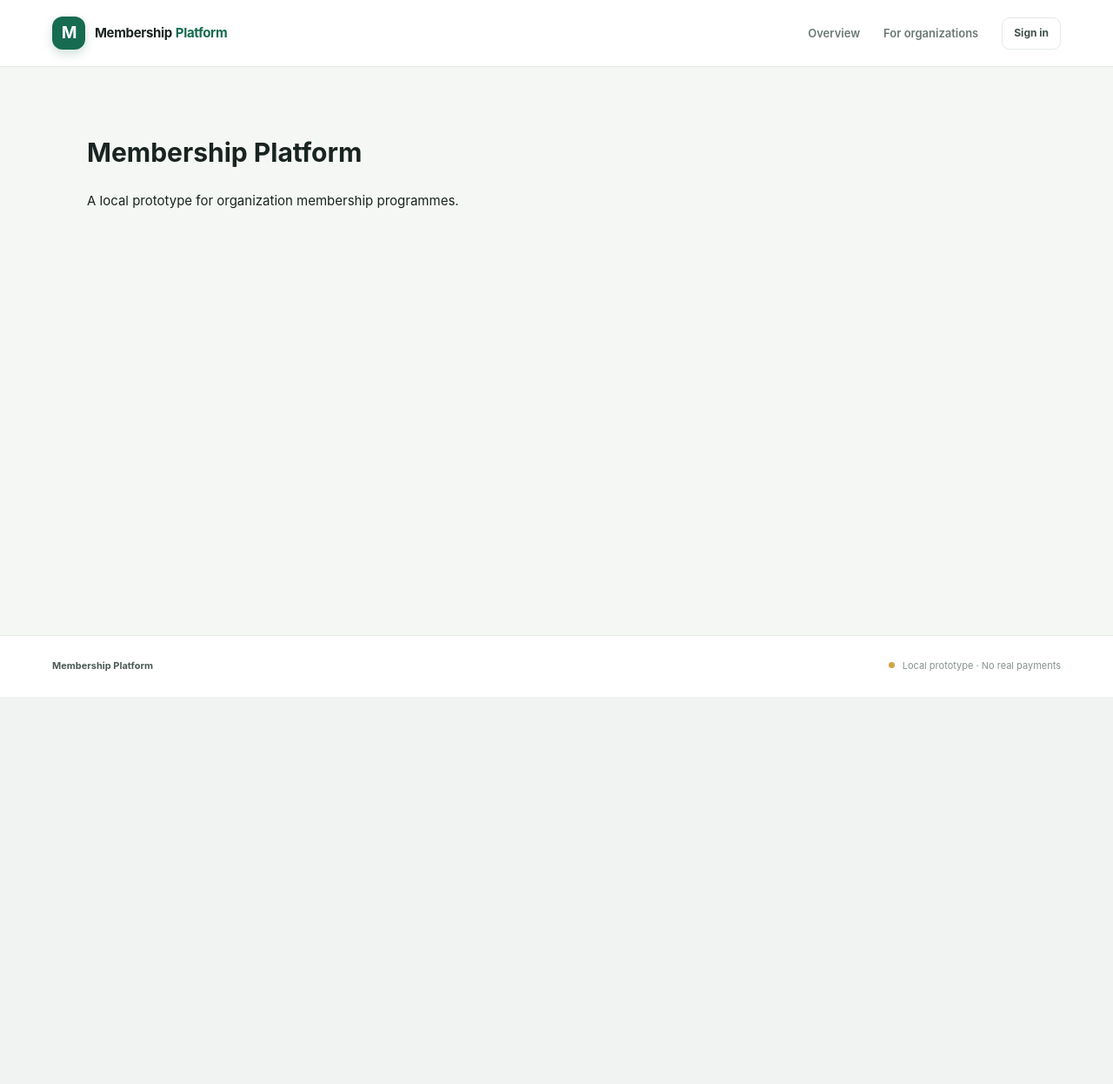
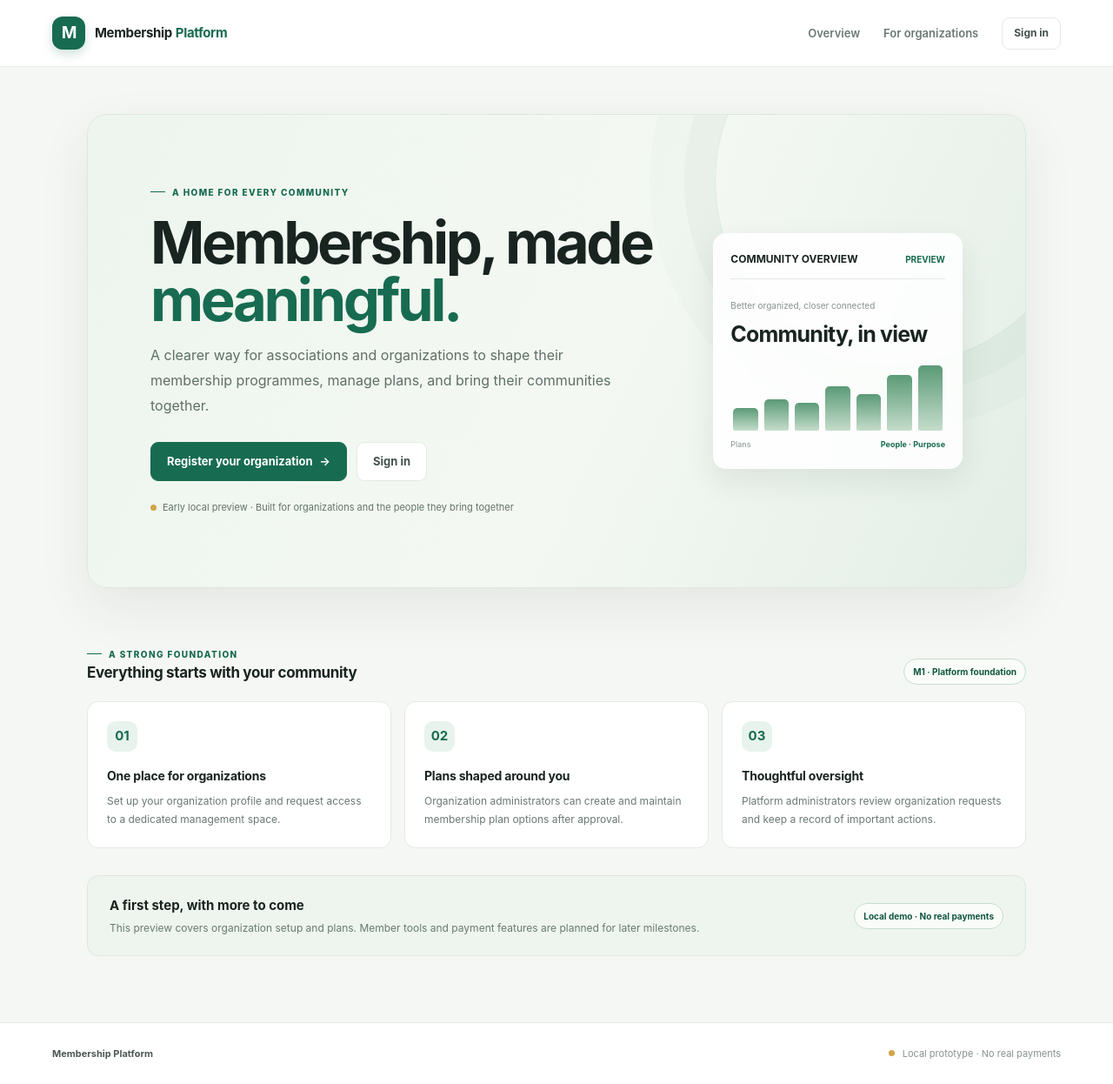
Before and after one commit to itsmepava/Socio, a Flask app: page / in a window 1280 px wide. Shown: the whole page at 87% size. Before the commit the page ends 801 px from the top, so only its background shows below. Run offline with Flask 3, Linux system fonts and the light colour scheme; some libraries are stand-ins or nearby versions.

Commit message:
Refresh Membership Platform landing page

```diff
--- a/templates/index.html
+++ b/templates/index.html
@@ -1 +1,62 @@
-{% extends 'base.html' %}{% block content %}<h1>Membership Platform</h1><p>A local prototype for organization membership programmes.</p>{% if g.user and g.user.role == 'member' %}<p>Member features arrive in a later milestone.</p>{% endif %}{% endblock %}
+{% extends 'base.html' %}
+{% block title %}A better way to bring members together{% endblock %}
+{% block content %}
+  {% if g.user and g.user.role == 'member' %}
+    <section class="hero">
+      <div class="hero-grid">
+        <div class="hero-copy">
+          <span class="eyebrow">Your membership space</span>
+          <h1 class="hero-title">Welcome to your <em>community.</em></h1>
+          <p class="hero-description">Your member dashboard is part of the next product milestone. For now, your account is signed in and ready for the member experience as it takes shape.</p>
+          <div class="hero-actions"><span class="status-badge status-pending">Member tools coming next</span></div>
+          <p class="hero-note">You are signed in as {{ g.user.email }}.</p>
+        </div>
+        <aside class="preview-card" aria-label="Membership platform preview">
+          <div class="preview-top"><span class="preview-brand">MEMBERSHIP OVERVIEW</span><span class="preview-label">MEMBER</span></div>
+          <div class="preview-stat"><small>Built around your community</small><strong>One home for belonging</strong></div>
+          <div class="preview-bars" aria-hidden="true"><i></i><i></i><i></i><i></i><i></i><i></i><i></i></div>
+          <div class="preview-foot"><span>Organize</span><strong>Connect · Grow</strong></div>
+        </aside>
+      </div>
+    </section>
+    <section class="home-section">
+      <span class="eyebrow">What comes next</span>
+      <h2 class="section-heading">A smoother member experience</h2>
+      <p class="section-copy">Membership, renewals, and account tools will be added in the next milestones.</p>
+    </section>
+  {% else %}
+    <section class="hero">
+      <div class="hero-grid">
+        <div class="hero-copy">
+          <span class="eyebrow">A home for every community</span>
+          <h1 class="hero-title">Membership, made <em>meaningful.</em></h1>
+          <p class="hero-description">A clearer way for associations and organizations to shape their membership programmes, manage plans, and bring their communities together.</p>
+          <div class="hero-actions">
+            <a class="button" href="{{ url_for('register_organization') }}">Register your organization <span aria-hidden="true">→</span></a>
+            <a class="button button-quiet" href="{{ url_for('login') }}">Sign in</a>
+          </div>
+          <p class="hero-note">Early local preview · Built for organizations and the people they bring together</p>
+        </div>
+        <aside class="preview-card" aria-label="Membership platform preview">
+          <div class="preview-top"><span class="preview-brand">COMMUNITY OVERVIEW</span><span class="preview-label">PREVIEW</span></div>
+          <div class="preview-stat"><small>Better organized, closer connected</small><strong>Community, in view</strong></div>
+          <div class="preview-bars" aria-hidden="true"><i></i><i></i><i></i><i></i><i></i><i></i><i></i></div>
+          <div class="preview-foot"><span>Plans</span><strong>People · Purpose</strong></div>
+        </aside>
+      </div>
+    </section>
+
+    <section class="home-section" aria-labelledby="platform-capabilities">
+      <div class="section-topline">
+        <div><span class="eyebrow">A strong foundation</span><h2 class="section-heading" id="platform-capabilities">Everything starts with your community</h2></div>
+        <span class="roadmap-tag">M1 · Platform foundation</span>
+      </div>
+      <div class="feature-grid">
+        <article class="feature-card"><span class="feature-icon" aria-hidden="true">01</span><h3>One place for organizations</h3><p>Set up your organization profile and request access to a dedicated management space.</p></article>
+        <article class="feature-card"><span class="feature-icon" aria-hidden="true">02</span><h3>Plans shaped around you</h3><p>Organization administrators can create and maintain membership plan options after approval.</p></article>
+        <article class="feature-card"><span class="feature-icon" aria-hidden="true">03</span><h3>Thoughtful oversight</h3><p>Platform administrators review organization requests and keep a record of important actions.</p></article>
+      </div>
+      <aside class="roadmap-card"><div><strong>A first step, with more to come</strong><p>This preview covers organization setup and plans. Member tools and payment features are planned for later milestones.</p></div><span class="roadmap-tag">Local demo · No real payments</span></aside>
+    </section>
+  {% endif %}
+{% endblock %}
```
